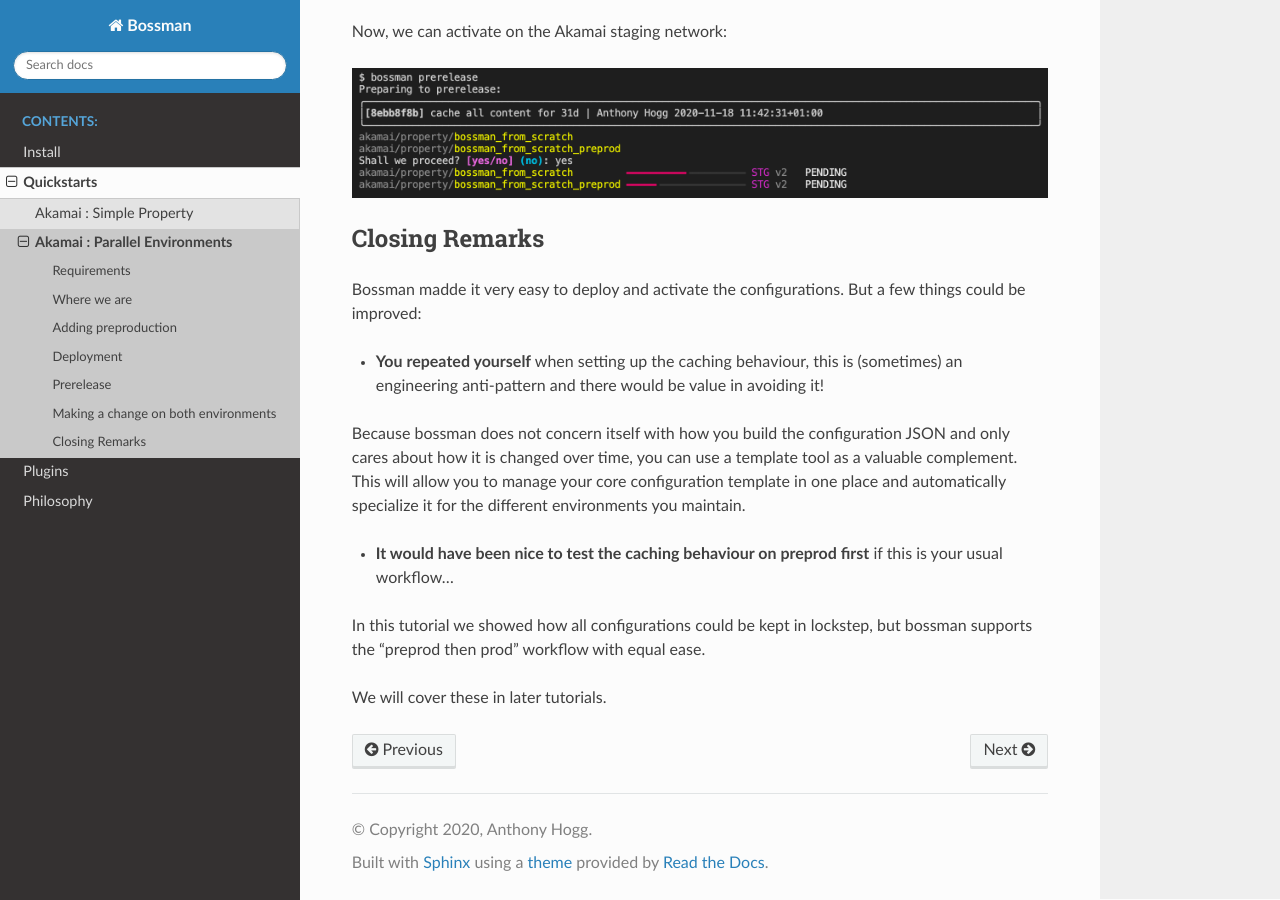
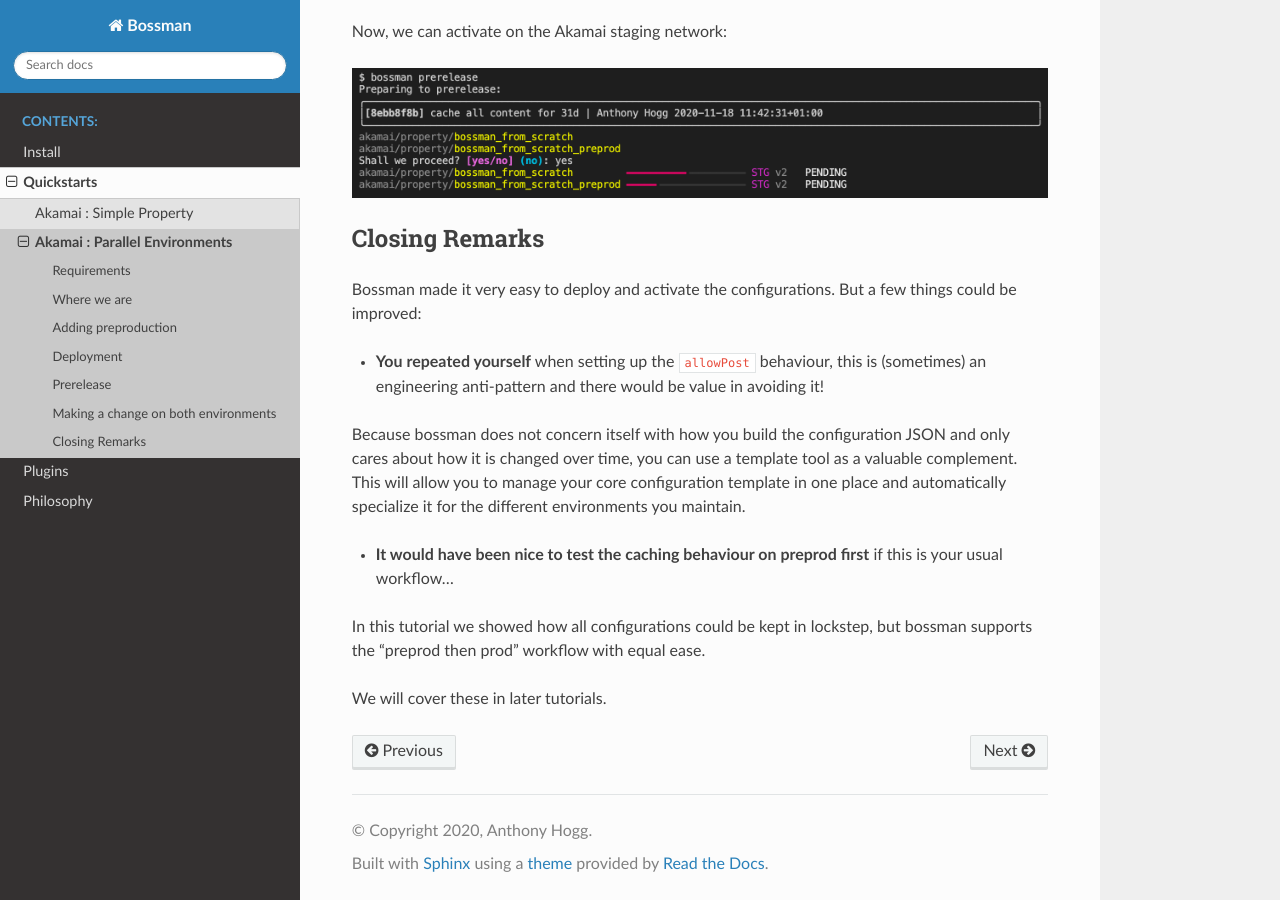
Before and after one commit to ynohat/bossman, a Sphinx documentation site: the page built from docs/quickstarts/akamai/parallel_environments.rst, in a window 1280 px wide and 900 px high, scrolled down 3973 px. Built offline with Sphinx 7.4.7 and the Read the Docs theme 2.0.0, drawn with Linux system fonts in a browser that asks for light colours.

Commit message:
docs(quickstarts): fix quickstarts wording

```diff
--- a/docs/quickstarts/akamai/parallel_environments.rst
+++ b/docs/quickstarts/akamai/parallel_environments.rst
@@ -186,10 +186,10 @@ Now, we can activate on the Akamai staging network:
 Closing Remarks
 ____________________________________
 
-Bossman madde it very easy to deploy and activate the configurations. But a few things could
+Bossman made it very easy to deploy and activate the configurations. But a few things could
 be improved:
 
-* **You repeated yourself** when setting up the caching behaviour, this is (sometimes) an
+* **You repeated yourself** when setting up the ``allowPost`` behaviour, this is (sometimes) an
   engineering anti-pattern and there would be value in avoiding it!
 
 Because bossman does not concern itself with how you build the configuration JSON and only
```
